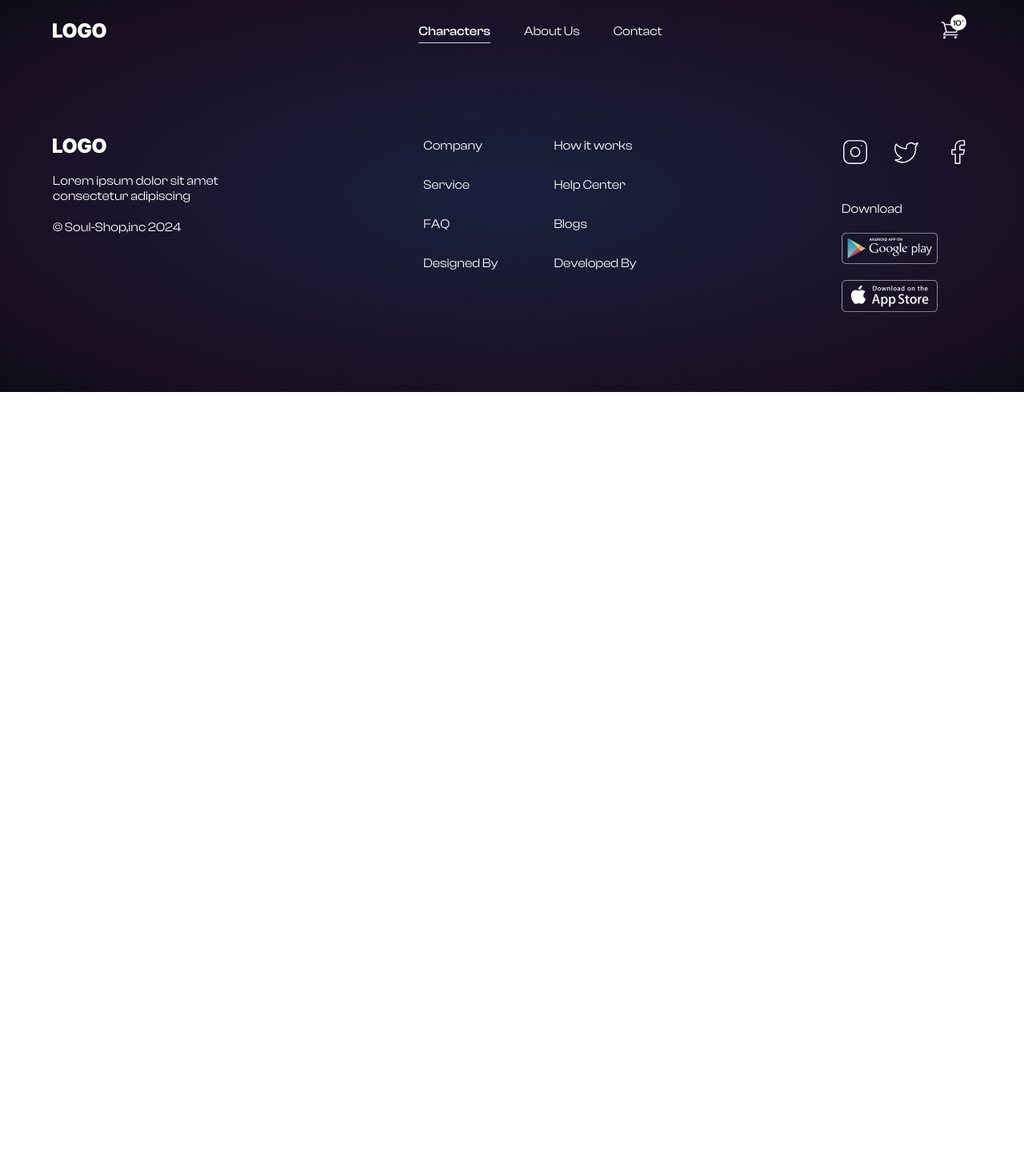
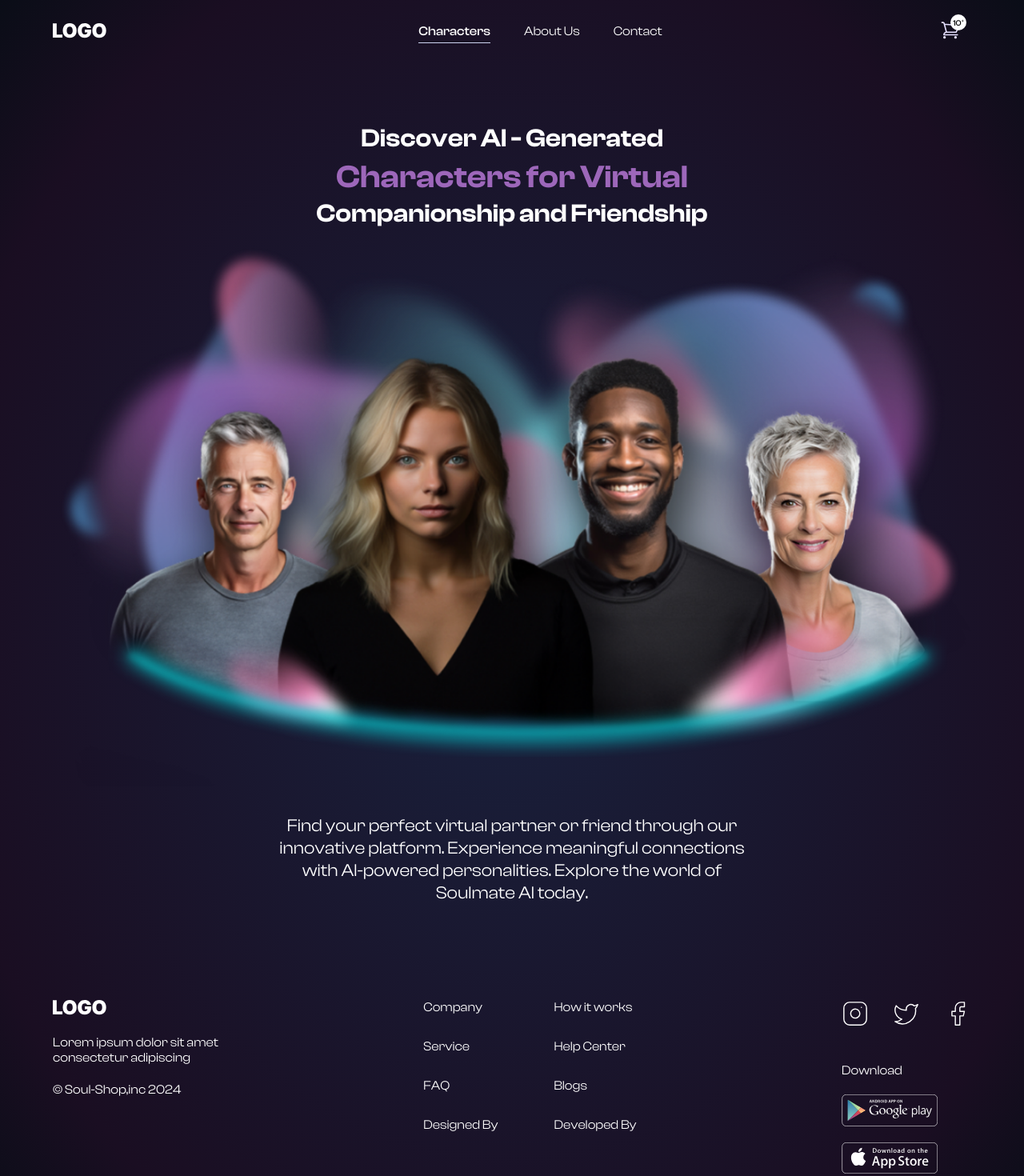
Before and after one commit to kgsantosh770/soul-shop, a React (Create React App) app: page / in a window 1280 px wide. Shown: the top 1470 px of the page at 80% size. Before the commit the page ends 800 px from the top, so only its background shows below. Built offline with nearby package versions, Linux system fonts and the light colour scheme; a web font is replaced by a local one.

Commit message:
home page

```diff
--- a/src/index.js
+++ b/src/index.js
@@ -6,11 +6,18 @@ import {
   createBrowserRouter,
   RouterProvider,
 } from "react-router-dom";
+import Home from './pages/Home/Home';
 
 const router = createBrowserRouter([
   {
     path: "/",
     element: <App />,
+    children: [
+      {
+        index: true,
+        element: <Home />
+      }
+    ]
   },
 ]);
 
--- /dev/null
+++ b/src/pages/Home/Home.css
@@ -0,0 +1,52 @@
+.homepage {
+    margin: 70px 0px;
+}
+
+.homepage .banner-text {
+    text-align: center;
+}
+
+.homepage .banner-text p {
+    font-family: var(--font-family-semibold);
+    font-size: var(--font-large);
+    line-height: 1.3;
+}
+
+.homepage .banner-text .highlight {
+    font-size: var(--font-xxl);
+    color: var(--text-theme-color);
+}
+
+.homepage .banner-img {
+    width: 100%;
+    margin: 10px 0px 30px;
+}
+
+.homepage .sub-banner-text {
+    text-align: center;
+    margin: 10px 28px 30px;
+}
+
+@media only screen and (min-width: 768px) {
+    .homepage {
+        margin-top: 100px;
+    }
+
+    .homepage .banner-text p {
+        font-size: var(--font-xxl);
+    }
+
+    .homepage .banner-text .highlight {
+        font-size: var(--font-xxxl);
+    }
+
+    .homepage .sub-banner-text {
+        font-size: var(--font-large);
+        max-width: 600px;
+        margin: 0 auto;
+    }
+
+    .homepage .banner-img {
+        width: 100%;
+    }
+}
--- /dev/null
+++ b/src/pages/Home/Home.js
@@ -0,0 +1,28 @@
+import AiSoulGroupMobileImage from '../../assets/images/illustrations/group-mobile.png';
+import AiSoulGroupImage from '../../assets/images/illustrations/group.png';
+import Image from '../../components/Image/Image';
+import './Home.css';
+
+const Home = () => {
+    return (
+        <section className='homepage'>
+            <div className="banner-text">
+                <p>Discover AI - Generated</p>
+                <p className="highlight">Characters for Virtual</p>
+                <p>Companionship and Friendship</p>
+            </div>
+            <Image
+                className="banner-img"
+                image={AiSoulGroupMobileImage}
+                desktopImage={AiSoulGroupImage}
+                alt="ai-characters-group"
+                title="AI Soul Group"
+            />
+            <p className='sub-banner-text'>
+                Find your perfect virtual partner or friend through our innovative platform. Experience meaningful connections with AI-powered personalities. Explore the world of Soulmate AI today.
+            </p>
+        </section>
+    )
+}
+
+export default Home
```
